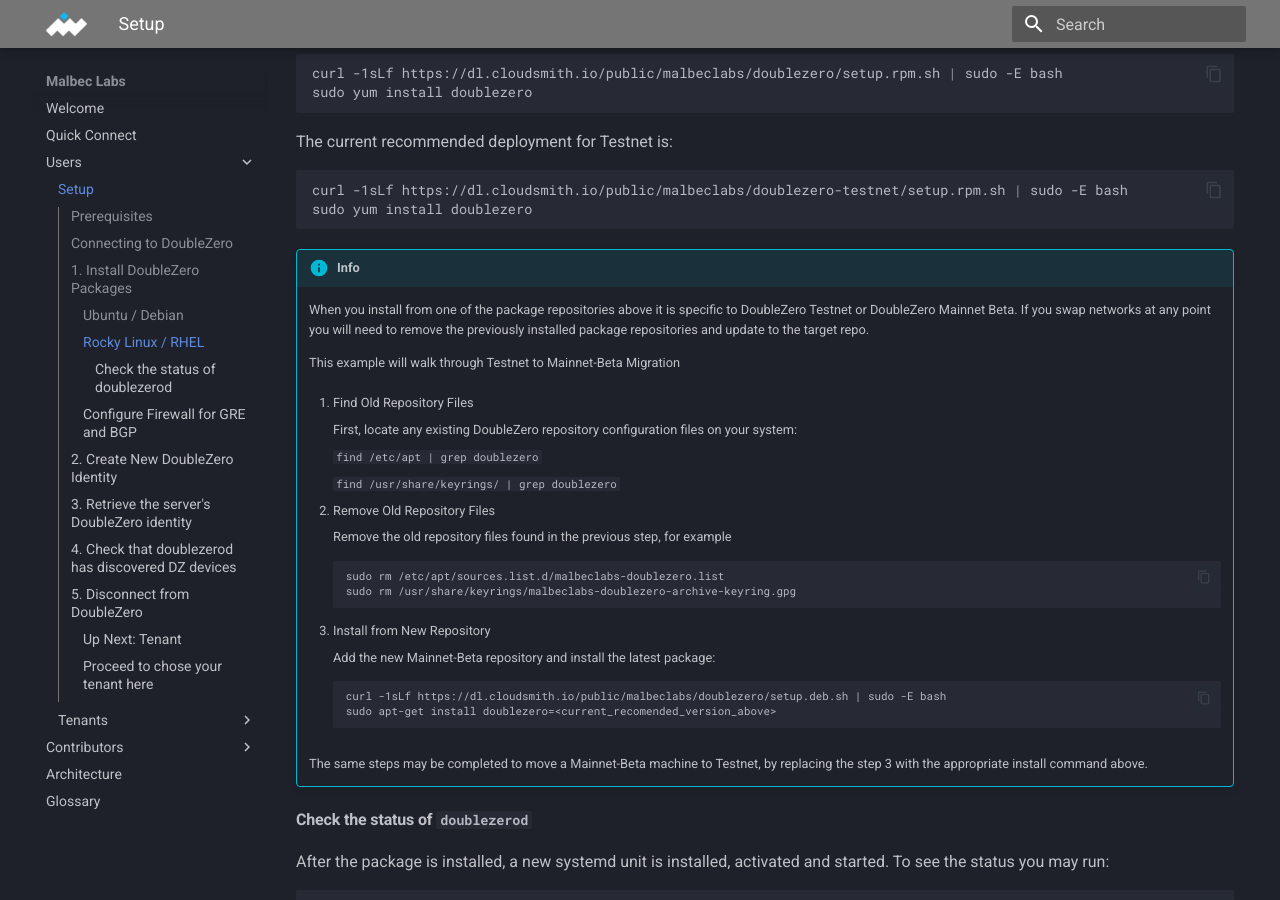
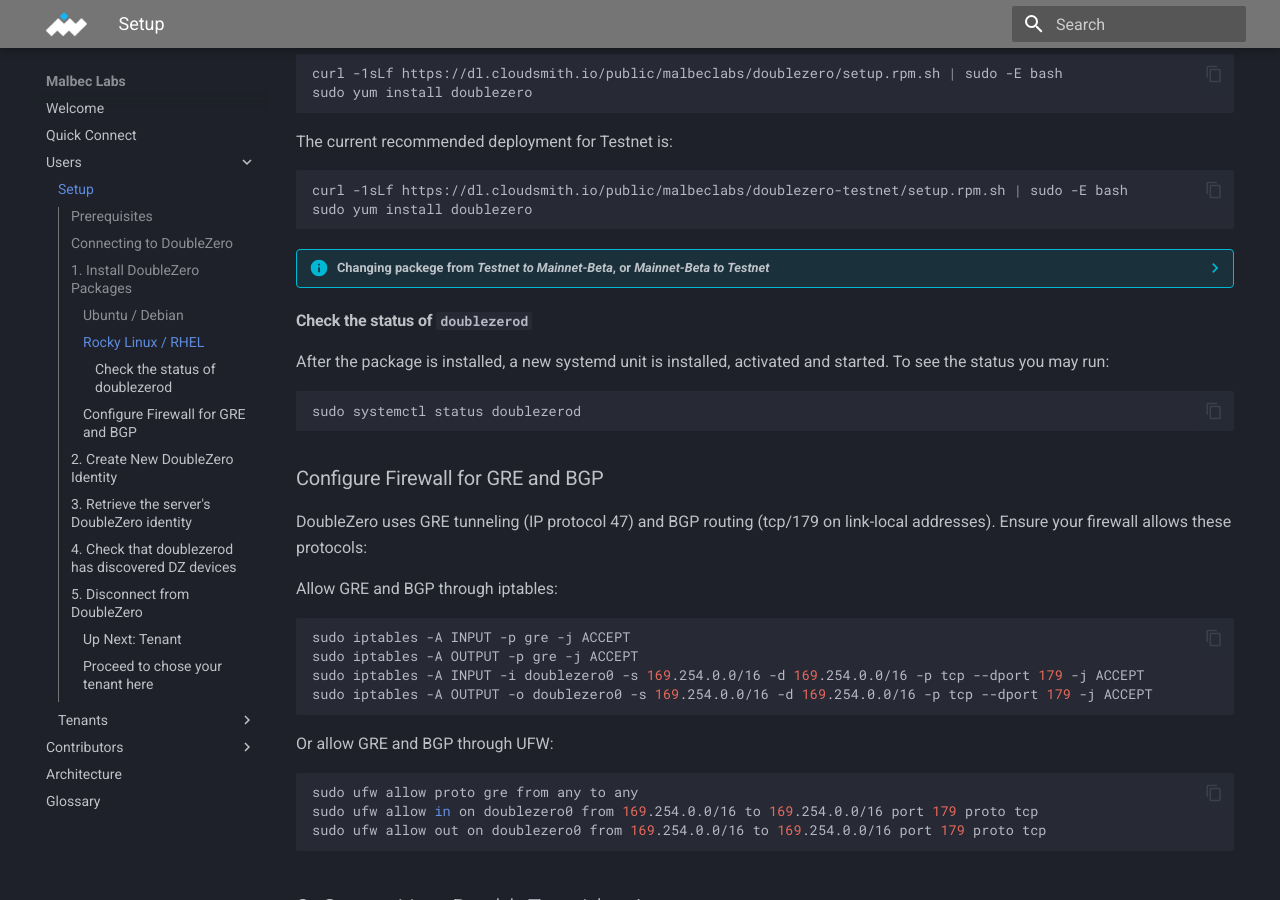
Before and after one commit to malbeclabs/docs, an MkDocs documentation site: the page built from docs/setup.md, in a window 1280 px wide and 900 px high, scrolled down 1452 px. Built offline with MkDocs 1.6.1 and Material for MkDocs 9.7.7, drawn with Linux system fonts in a browser that asks for light colours; some of the changed lines change nothing that is shown.

Commit message:
Update setup.md

````diff
--- a/docs/setup.md
+++ b/docs/setup.md
@@ -80,10 +80,13 @@
 
 <div data-wizard-step="install-network-warning" markdown>
 
-!!! info
-    When you install from one of the package repositories above it is specific to DoubleZero Testnet or DoubleZero Mainnet Beta. If you swap networks at any point you will need to remove the previously installed package repositories and update to the target repo.
+??? info "Changing packege from *Testnet to Mainnet-Beta*, or *Mainnet-Beta to Testnet*"
+    When you install from one of the package repositories above it is specific to DoubleZero **Testnet** or **DoubleZero Mainnet Beta**. If you swap networks at any point you will need to remove the previously installed package repositories and update to the target repo.
 
     This example will walk through Testnet to Mainnet-Beta Migration
+
+    The same steps may be completed to move from Mainnet-Beta to Testnet, by replacing the step 3 with the the install command for Testnet above.
+
 
     1. Find Old Repository Files
 
@@ -109,7 +112,7 @@
         curl -1sLf https://dl.cloudsmith.io/public/malbeclabs/doublezero/setup.deb.sh | sudo -E bash
         sudo apt-get install doublezero=<current_recomended_version_above>
         ```
-    The same steps may be completed to move a Mainnet-Beta machine to Testnet, by replacing the step 3 with the appropriate install command above.
+
 
 </div>
 
````
